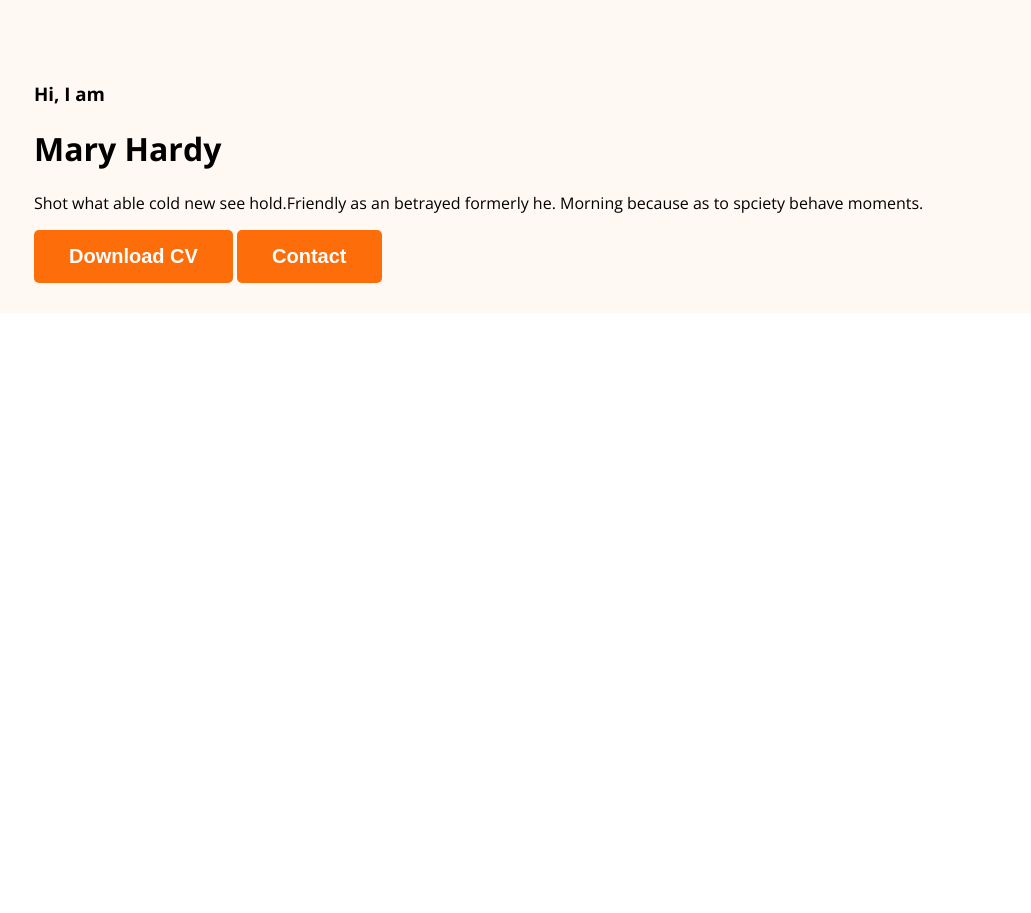
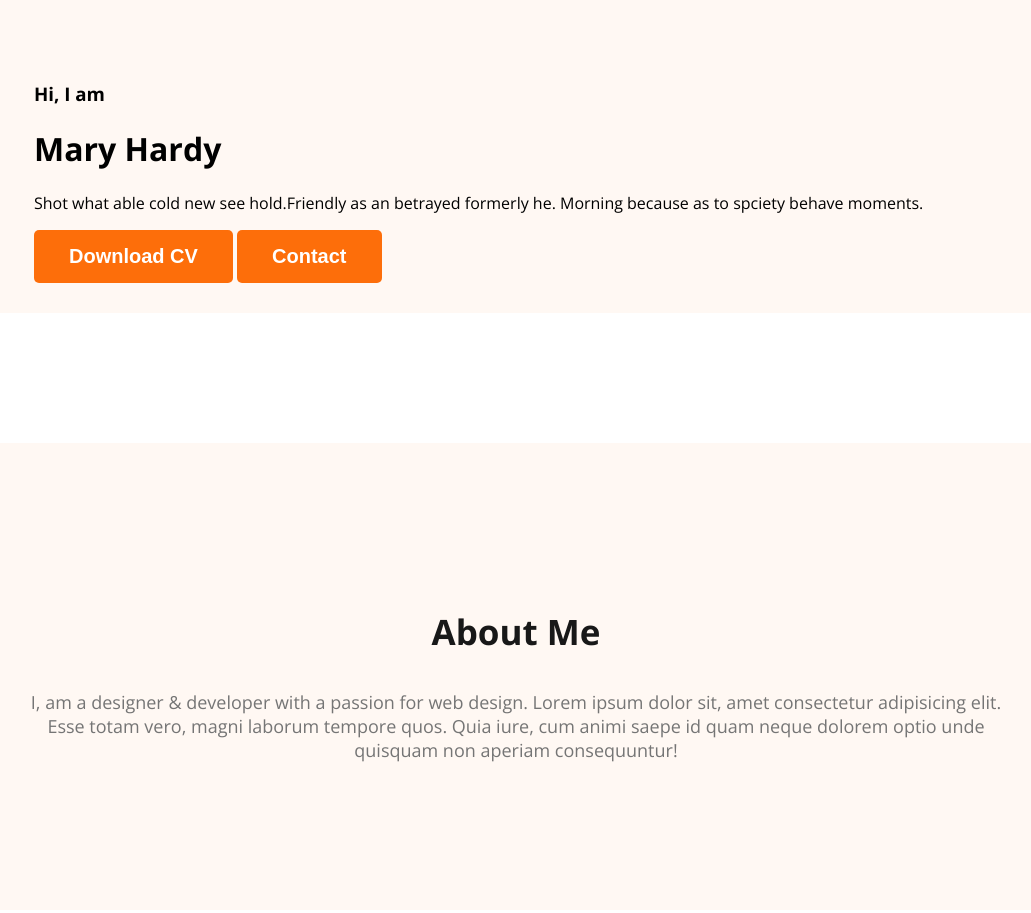
Before and after one commit to ibrahimsadif1/webdevelopment-portfolio, a plain HTML site: page index.html in a window 1280 px wide. Shown: the part 577-1490 px from the top of the page, without its empty margins (124-1155 px from the left). Before the commit the page ends 898 px from the top, so only its background shows below. Drawn offline with nearby package versions, Linux system fonts and the light colour scheme.

Commit message:
about section created

```diff
--- a/index.html
+++ b/index.html
@@ -1,14 +1,16 @@
 <!DOCTYPE html>
 <html lang="en">
+
 <head>
     <meta charset="UTF-8">
     <meta name="viewport" content="width=device-width, initial-scale=1.0">
     <title>Web Developer Portfolio</title>
     <link rel="preconnect" href="https://fonts.googleapis.com">
-<link rel="preconnect" href="https://fonts.gstatic.com" crossorigin>
-<link href="https://fonts.googleapis.com/css2?family=Open+Sans:wght@400;700;800&display=swap" rel="stylesheet">
+    <link rel="preconnect" href="https://fonts.gstatic.com" crossorigin>
+    <link href="https://fonts.googleapis.com/css2?family=Open+Sans:wght@400;700;800&display=swap" rel="stylesheet">
     <link rel="stylesheet" href="styles/portfolio.css">
 </head>
+
 <body>
     <header class="header">
         <nav>
@@ -23,17 +25,25 @@
             <div>
                 <h3 class="banner-greeting">Hi, I am</h3>
                 <h1 class="banner-title">Mary Hardy</h1>
-                <p>Shot what able cold new see hold.Friendly as an betrayed formerly he. Morning because as to spciety behave moments.</p>
+                <p>Shot what able cold new see hold.Friendly as an betrayed formerly he. Morning because as to spciety
+                    behave moments.</p>
                 <button class="btn-primary">Download CV</button>
                 <button class="btn-primary">Contact</button>
             </div>
         </div>
     </header>
     <main>
+        <section class="about">
+            <h3 class="section-title">About Me</h3>
+            <p class="section-description">I, am a designer & developer with a passion for web design. Lorem ipsum dolor
+                sit, amet consectetur adipisicing elit. Esse totam vero, magni laborum tempore quos. Quia iure, cum
+                animi saepe id quam neque dolorem optio unde quisquam non aperiam consequuntur!</p>
 
+        </section>
     </main>
     <footer>
 
     </footer>
 </body>
+
 </html>
--- a/styles/portfolio.css
+++ b/styles/portfolio.css
@@ -5,6 +5,17 @@ body{
 }
 .text-primary{
     color: #fD6E0A;
+}
+.section-title{
+    color: #181818;
+    text-align: center;
+    font-size: 35px;
+    font-weight: 700;
+}
+.section-description{
+    color:#757575 ;
+    text-align: center;
+    font-size: 18px;
 }
 /*nav related styles */
 nav{
@@ -50,3 +61,12 @@ nav a{
 .banner{
     padding:30pc 30px 30px 150px;
 }
+/*main section styles */
+
+/*about section styles */
+.about{
+    padding: 130px;
+    border-radius: 10px;
+    background: #FFF8F3;
+    margin: 130px 0;
+}
```
